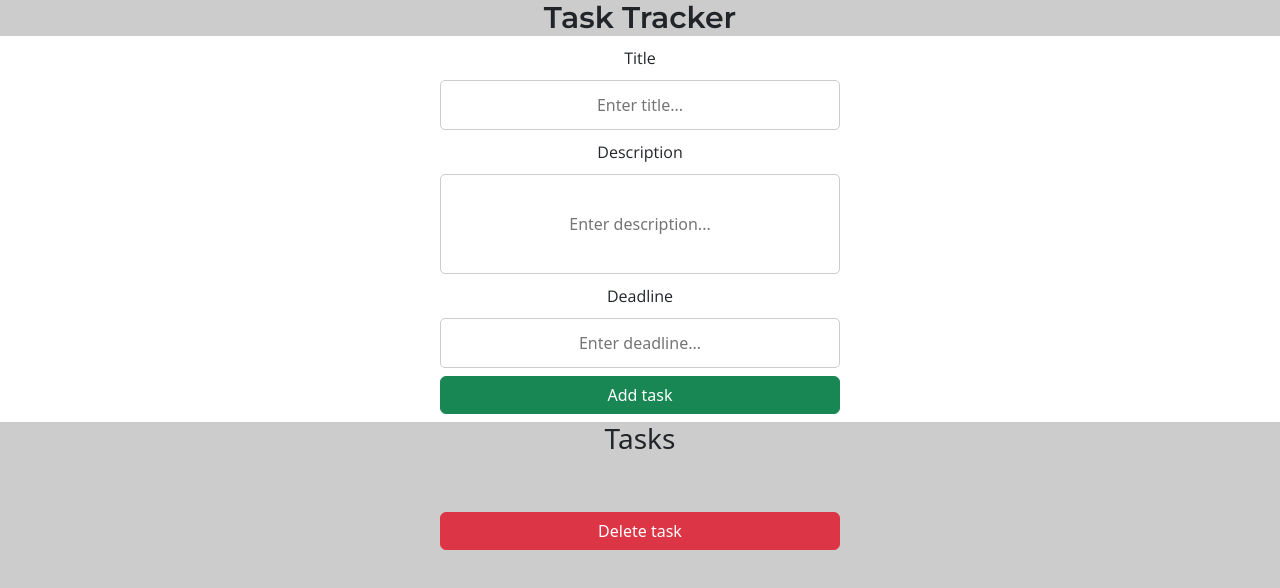
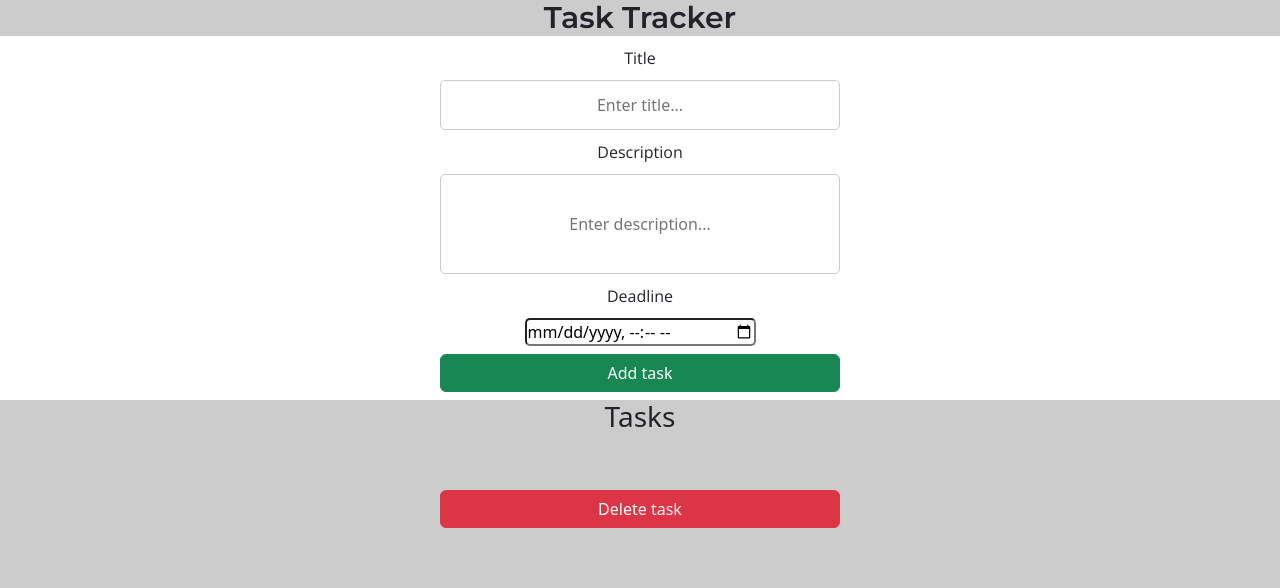
Before and after one commit to SamuelHaleDev/TaskTrackerClient, a React (Create React App) app in the folder tasktracker/: page / in a window 1280 px wide. Shown: the top 588 px of the page. Built offline with nearby package versions, Linux system fonts and the light colour scheme.

Commit message:
Added some error handling and a date field

```diff
--- a/tasktracker/src/App.css
+++ b/tasktracker/src/App.css
@@ -74,6 +74,23 @@ input[type=checkbox] {
   /* Add some margin to the right of the checkbox */
   margin-right: 10px;
 
+}
+
+input[type=datetime-local] {
+  max-width: 100%;
+  margin: 0 auto;
+}
+
+input[type=datetime-local]::after:active {
+  max-width: 100%;
+  margin: 0 auto;
+}
+
+/* Make it so when the datetime-local input calendar gets dropped down it fits on all screens */
+@media (max-width: 400px) {
+  input[type=datetime-local] {
+    max-width: 100%;
+  }
 }
 
 /* Target buttons and add some default styling */
@@ -231,3 +248,10 @@ div.taskContainer {
   /* Add some padding to the top and bottom of the div */
   padding: 20px 0;
 }
+
+.datetime-wrapper {
+  position: relative;
+  padding: 0;
+  margin: 0 auto;
+  width: max-content;
+}
--- a/tasktracker/src/components/AddTask.js
+++ b/tasktracker/src/components/AddTask.js
@@ -20,12 +20,16 @@ export const AddTask = () => {
             deadline
         }
 
-        addTask(newTask);
-
-        setTitle('');
-        setDescription('');
-        setDeadline('');
-        document.getElementById('title').focus();
+        // set up error handling
+        if (title === '' || description === '' || deadline === '') {
+            alert('Please fill in all fields');
+        } else {
+            addTask(newTask);
+            setTitle('');
+            setDescription('');
+            setDeadline('');
+            document.getElementById('title').focus();
+        }
     }
 
     return (
@@ -40,8 +44,10 @@ export const AddTask = () => {
                     <input type="text" value={description} onChange={(e) => setDescription(e.target.value)} placeholder="Enter description..." id='description'/>
                 </div>
                 <div className='text-center'>
-                    <label htmlFor="deadline">Deadline</label>
-                    <input type="text" value={deadline} onChange={(e) => setDeadline(e.target.value)} placeholder="Enter deadline..." id='deadline'/>
+                    <label className='d-block'htmlFor="deadline">Deadline</label>
+                    <div class="datetime-wrapper">
+                        <input type="datetime-local" value={deadline} onChange={(e) => setDeadline(e.target.value)} placeholder="Enter deadline..." id='deadline'/>
+                    </div>
                 </div>
                 <button type='submit' className='btn btn-success mt-2'>Add task</button>
 
```
